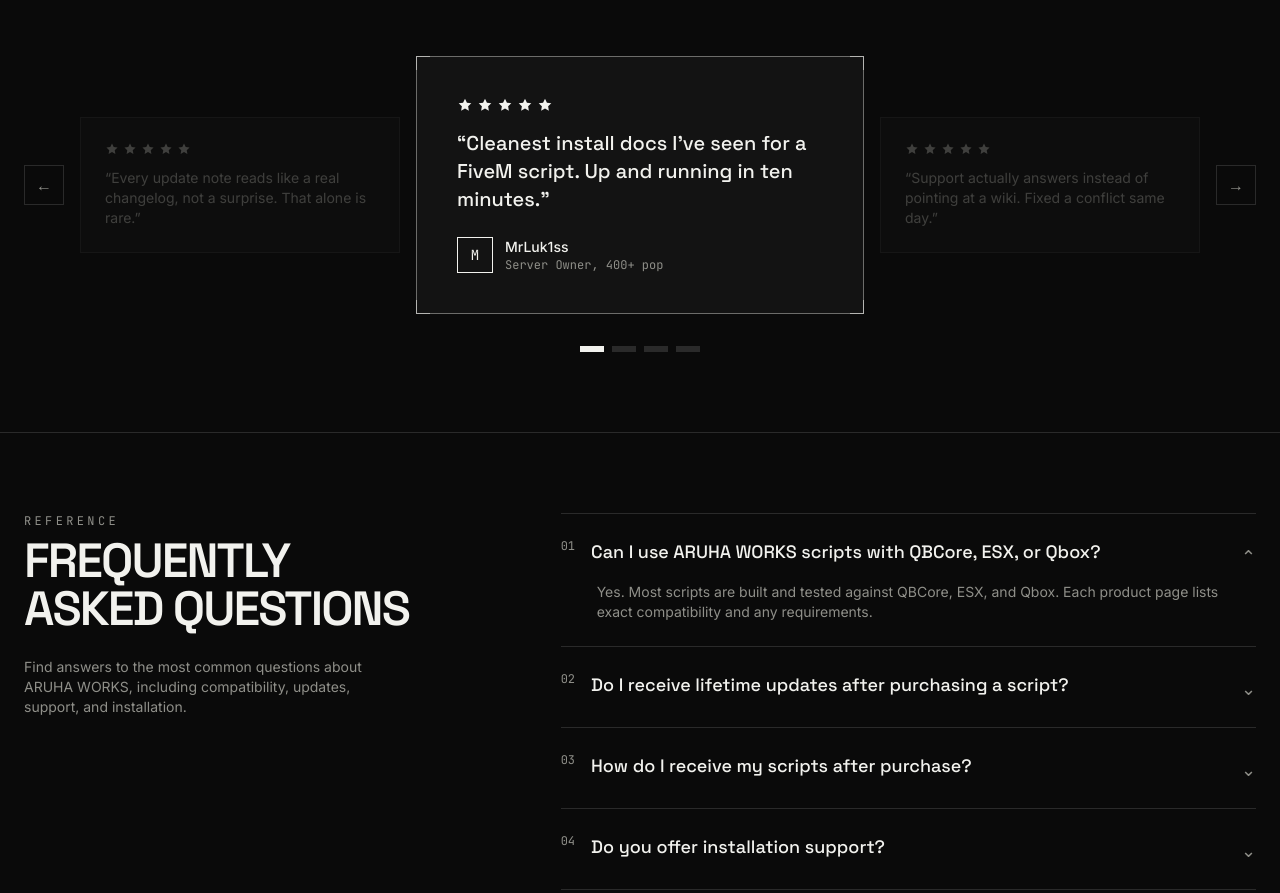
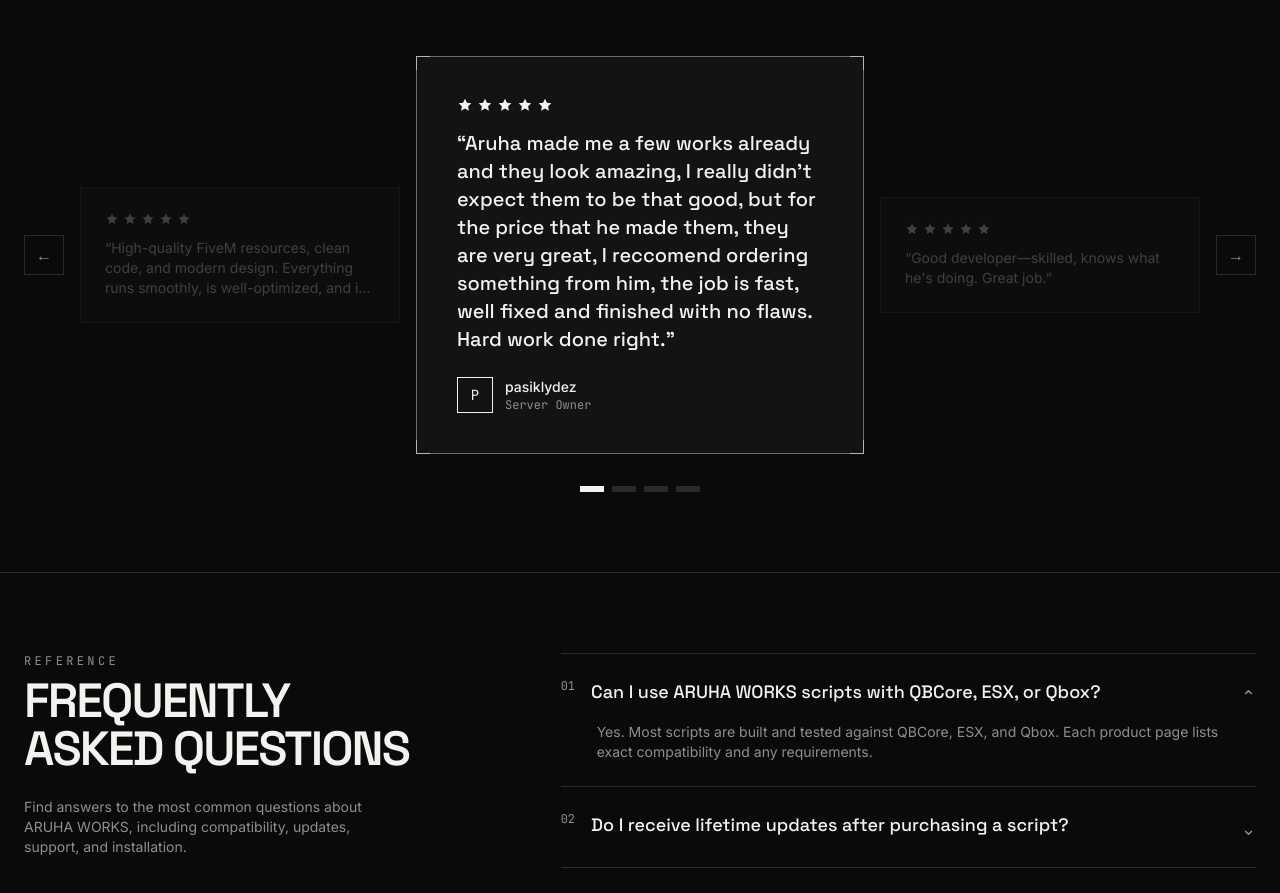
Before and after one commit to AuraScripts/aruhaworks, a Next.js app in the folder aruha-works/: page / in a window 1280 px wide. Shown: the part 1243-2136 px from the top of the page. Built offline with nearby package versions, Linux system fonts and the light colour scheme; no server answers.

Commit message:
Update Reviews.tsx

```diff
--- a/aruha-works/components/Reviews.tsx
+++ b/aruha-works/components/Reviews.tsx
@@ -5,24 +5,24 @@
 
 const REVIEWS = [
   {
-    text: "Cleanest install docs I've seen for a FiveM script. Up and running in ten minutes.",
-    from: "MrLuk1ss",
-    role: "Server Owner, 400+ pop",
+    text: "Aruha made me a few works already and they look amazing, I really didn't expect them to be that good, but for the price that he made them, they are very great, I reccomend ordering something from him, the job is fast, well fixed and finished with no flaws. Hard work done right.",
+    from: "pasiklydez",
+    role: "Server Owner",
   },
   {
-    text: "Support actually answers instead of pointing at a wiki. Fixed a conflict same day.",
-    from: "aurascripts",
-    role: "Community Dev",
+    text: "Good developer—skilled, knows what he's doing. Great job.",
+    from: "Anonymous",
+    role: "Fivem Admin",
   },
   {
-    text: "Swapped three separate scripts for one ARUHA system. Performance difference is night and day.",
-    from: "RedStrike",
-    role: "Roleplay Admin",
+    text: "High-quality resources, fast support, and a polite person.",
+    from: "tripertriper",
+    role: "Server Owner",
   },
   {
-    text: "Every update note reads like a real changelog, not a surprise. That alone is rare.",
-    from: "Itzblackpanther",
-    role: "Framework Maintainer",
+    text: "High-quality FiveM resources, clean code, and modern design. Everything runs smoothly, is well-optimized, and is user-friendly. It is evident that great attention is paid to detail and quality. I highly recommend Aruha Works—the work is done professionally, and the results speak for themselves. I wish you continued success in expanding your projects and reaching even more people.",
+    from: "enolizmas",
+    role: "Server Owner",
   },
 ];
 
```
